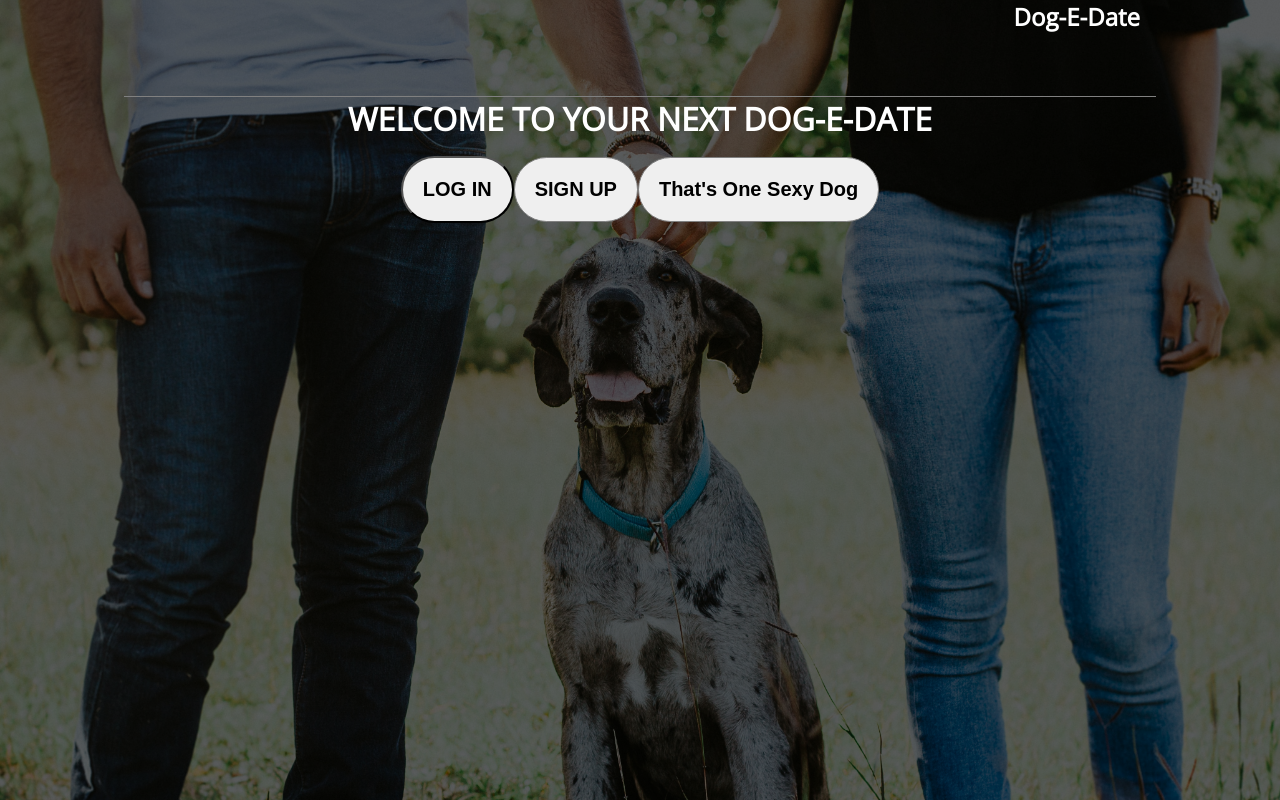
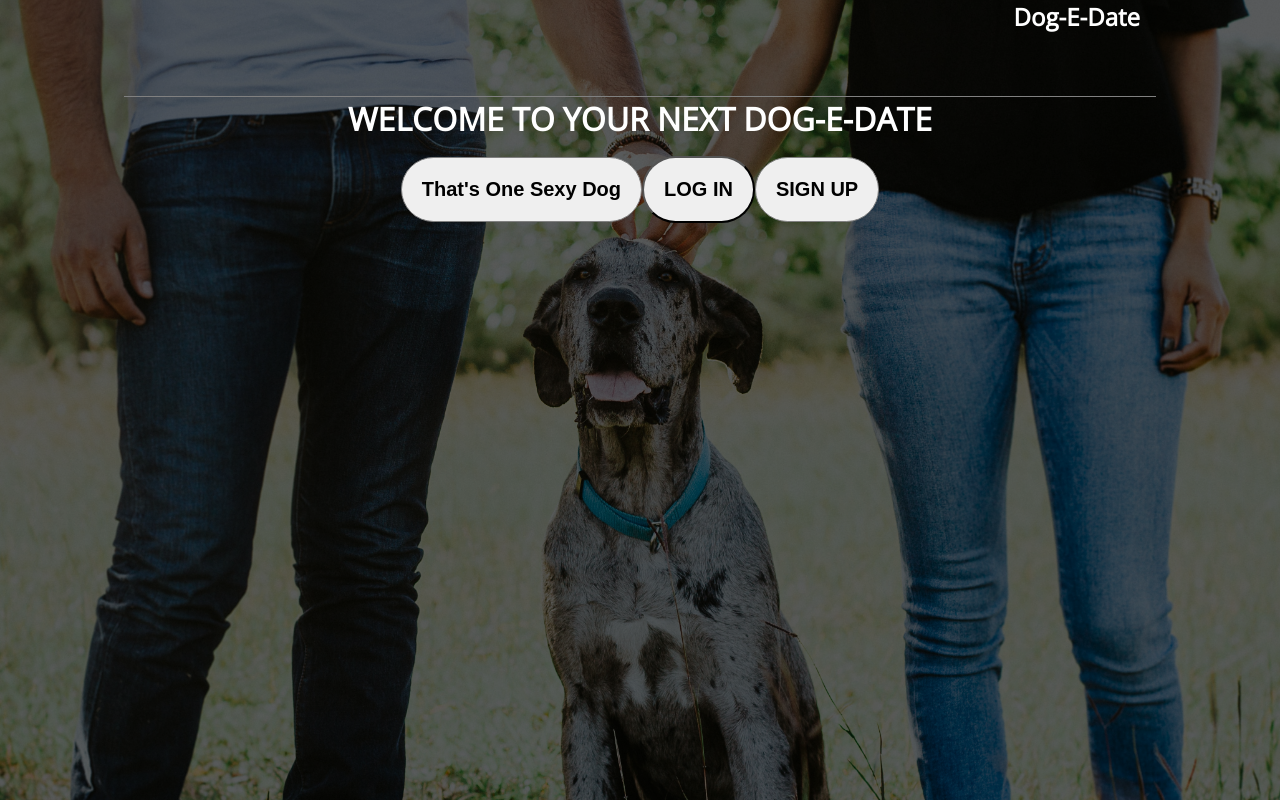
Before and after one commit to secondaryfun/dog-e-date-web, a React (Create React App) app in the folder dog-e-date-app/: page / in a window 1280 px wide. Built offline with nearby package versions, Linux system fonts and the light colour scheme; no server answers.

Commit message:
Added links to app.js

```diff
--- a/dog-e-date-app/src/App.js
+++ b/dog-e-date-app/src/App.js
@@ -46,19 +46,18 @@ class App extends Component {
               <h2>Dog-E-Date</h2>
             </span>
           </header>
-
-
-
           <div className="container">
-
             <h1>WELCOME TO YOUR NEXT DOG-E-DATE</h1>
-
-
             <div className="button-container">
-              <button className="Login">LOG IN</button>
-              <button className="SignUp">SIGN UP</button>
-              <button className="SignUp">That's One Sexy Dog</button>
-
+              <Link to={"/kennel/"} style={this.state.linkStyle} >
+                <button className="SignUp">That's One Sexy Dog</button>
+              </Link>
+              <Link to={"/login/"} style={this.state.linkStyle} >
+                <button className="Login">LOG IN</button>
+              </Link>
+              <Link to={"/signup/"} style={this.state.linkStyle} >
+                <button className="SignUp">SIGN UP</button>
+              </Link>
             </div>
 
             <Route
```
